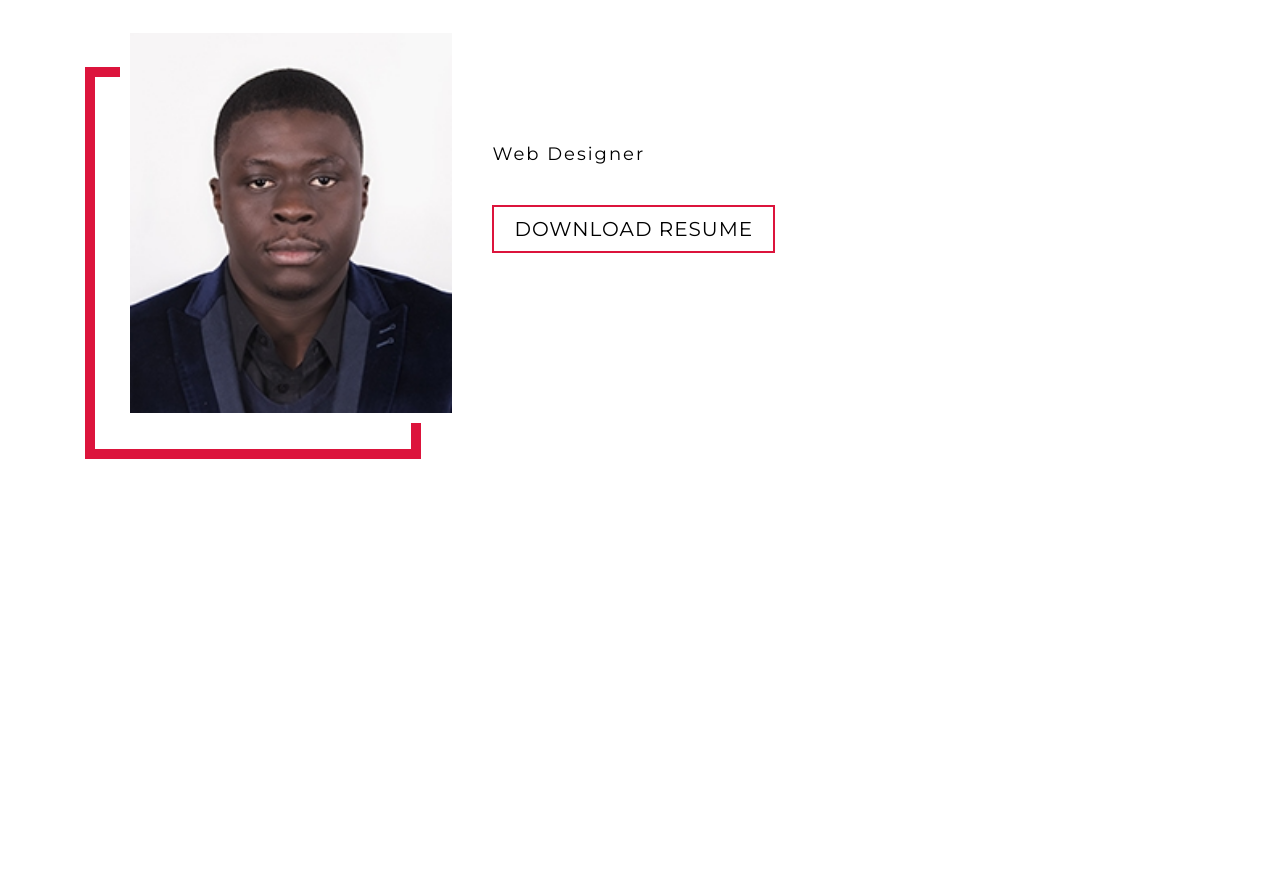
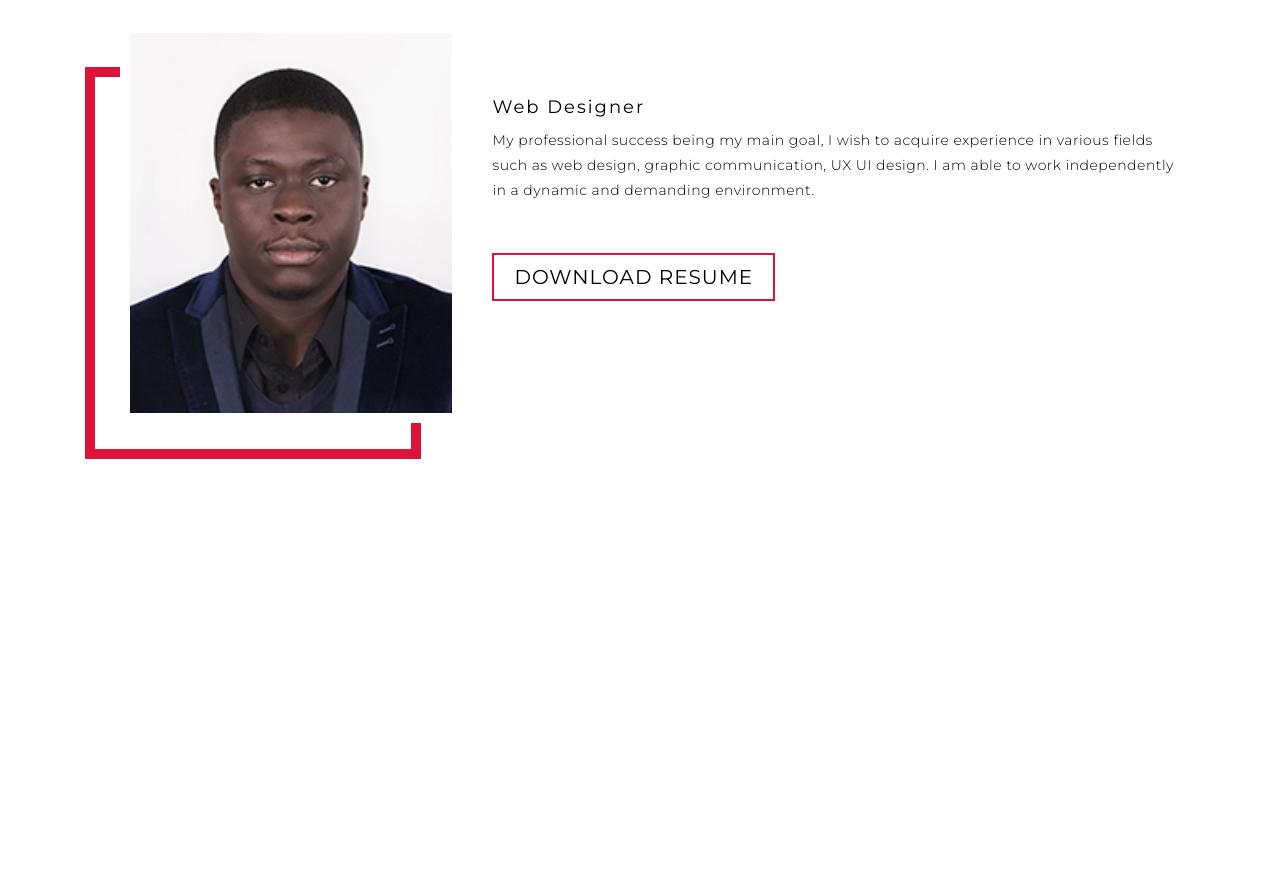
Before and after one commit to Bd-coding/dienebassirou.github.io, a plain HTML site: page index.html in a window 1280 px wide. Shown: the part 4100-4994 px from the top of the page. Drawn offline with Linux system fonts and the light colour scheme.

Commit message:
Update index.html

```diff
--- a/index.html
+++ b/index.html
@@ -148,6 +148,8 @@
       <div class="col-right">
 
         <h2>Web Designer</h2>
+        <p>My professional success being my main goal, I wish to acquire experience in various fields such as web design, graphic communication, UX UI design.
+         I am able to work independently in a dynamic and demanding environment.</p>
 
         <a href="./img/DIENE Bassirou CV.pdf" class="cta">Download Resume</a>
       </div>
```
